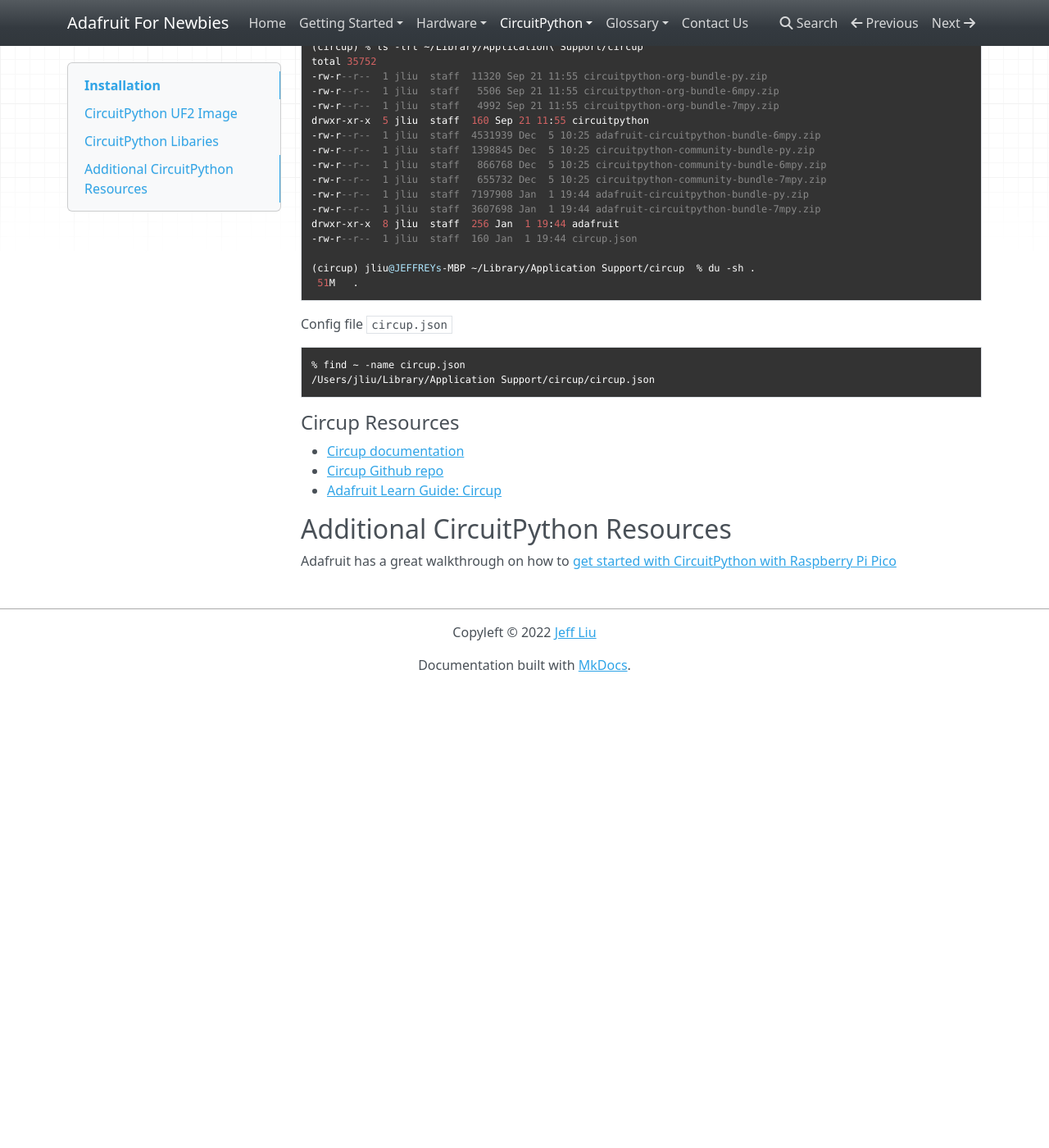
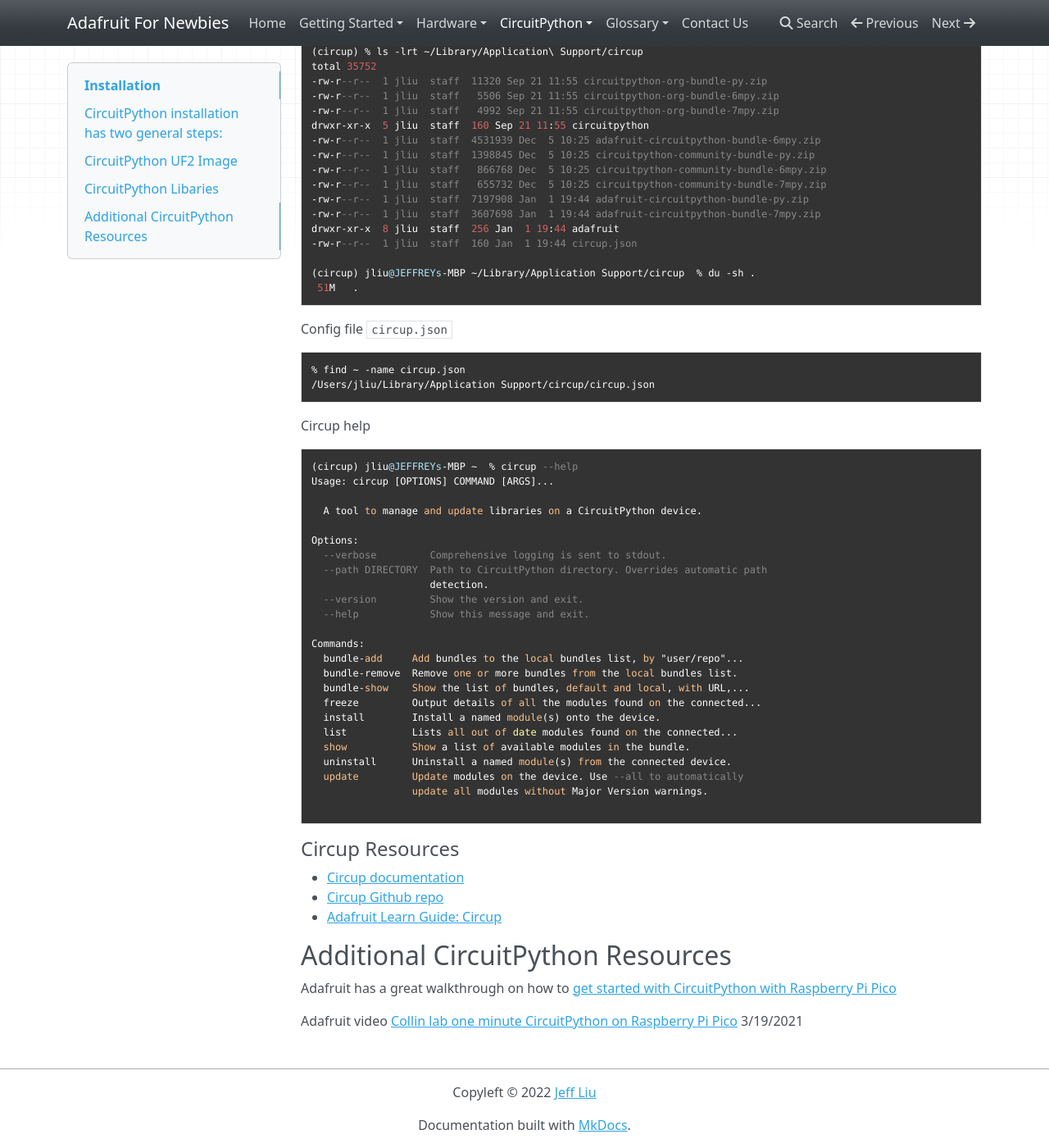
Before and after one commit to jliu70/adafruit.usedgoodies.com, an MkDocs documentation site: the page built from docs/circuitpython/installation.md, in a window 1280 px wide and 1400 px high, scrolled down 5587 px. Shown: the whole window at 82% size. Built offline with MkDocs 1.6.1, drawn with Linux system fonts in a browser that asks for light colours; nearby versions of some CDN libraries; before the commit the page ends 6426 px from its top, so only the background shows below that.

Commit message:
updates 2022-02-18

````diff
--- a/docs/circuitpython/installation.md
+++ b/docs/circuitpython/installation.md
@@ -1,6 +1,6 @@
 # Installation
 
-CircuitPython installation has two general steps:
+## CircuitPython installation has two general steps:
 
 1. Installing the CircuitPython UF2 image onto your device
 2. Installing additional CircuitPython Libraries as needed
@@ -274,6 +274,34 @@
 /Users/jliu/Library/Application Support/circup/circup.json
 ```
 
+Circup help
+```
+(circup) jliu@JEFFREYs-MBP ~  % circup --help
+Usage: circup [OPTIONS] COMMAND [ARGS]...
+
+  A tool to manage and update libraries on a CircuitPython device.
+
+Options:
+  --verbose         Comprehensive logging is sent to stdout.
+  --path DIRECTORY  Path to CircuitPython directory. Overrides automatic path
+                    detection.
+  --version         Show the version and exit.
+  --help            Show this message and exit.
+
+Commands:
+  bundle-add     Add bundles to the local bundles list, by "user/repo"...
+  bundle-remove  Remove one or more bundles from the local bundles list.
+  bundle-show    Show the list of bundles, default and local, with URL,...
+  freeze         Output details of all the modules found on the connected...
+  install        Install a named module(s) onto the device.
+  list           Lists all out of date modules found on the connected...
+  show           Show a list of available modules in the bundle.
+  uninstall      Uninstall a named module(s) from the connected device.
+  update         Update modules on the device. Use --all to automatically
+                 update all modules without Major Version warnings.
+
+```
+
 #### Circup Resources
 - [Circup documentation](https://circup.readthedocs.io/en/latest/)
 - [Circup Github repo](https://github.com/adafruit/circup)
@@ -284,3 +312,5 @@
 ## Additional CircuitPython Resources
 
 Adafruit has a great walkthrough on how to [get started with CircuitPython with Raspberry Pi Pico](https://learn.adafruit.com/getting-started-with-raspberry-pi-pico-circuitpython/micropython-or-circuitpython)
+
+Adafruit video [Collin lab one minute CircuitPython on Raspberry Pi Pico](https://www.youtube.com/watch?v=1xctZfhZt_g)    3/19/2021
````
Also changed, not shown: docs/glossary/feather.md (+7 -1 lines), docs/glossary/index.md (+1 -1 lines).
